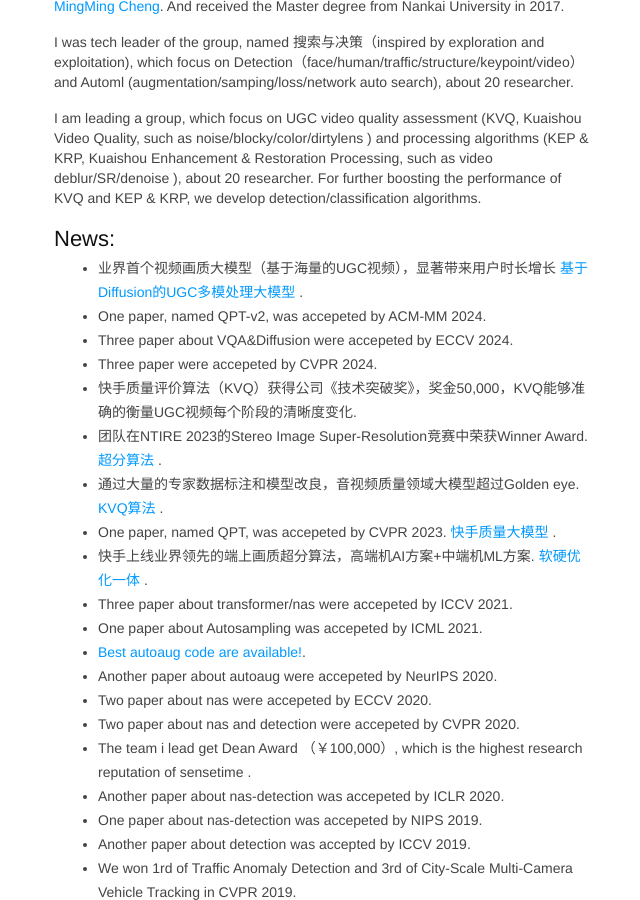
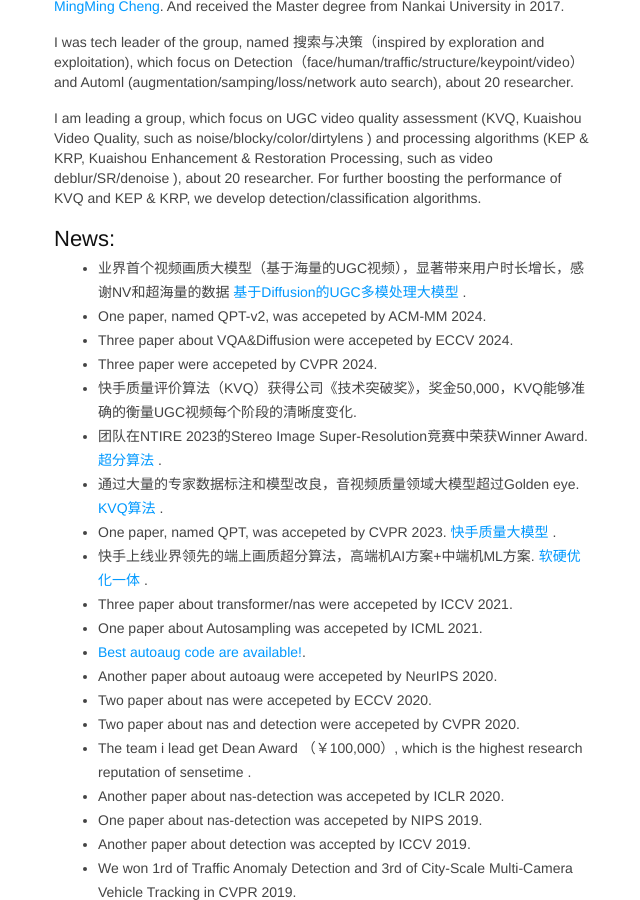
Before and after one commit to msunming/msunming.github.io, a Jekyll site: the page index.html, which Jekyll copies as it is, in a window 1280 px wide and 900 px high, scrolled down 586 px. Shown: the whole window, without its empty margins (106-746 px from the left). Built offline with Jekyll 4.4.1, drawn with Linux system fonts in a browser that asks for light colours.

Commit message:
Update index.html

```diff
--- a/index.html
+++ b/index.html
@@ -466,7 +466,7 @@ pre .markdown .emphasis {
 
 	        <h2>News:</h2>
 		<ul>
-	    <li> 业界首个视频画质大模型（基于海量的UGC视频），显著带来用户时长增长 <a href="https://mp.weixin.qq.com/s/zRUoL2eJaOS2wIcB_xiQkg"> 基于Diffusion的UGC多模处理大模型 </a> .</li>
+	    <li> 业界首个视频画质大模型（基于海量的UGC视频），显著带来用户时长增长，感谢NV和超海量的数据 <a href="https://mp.weixin.qq.com/s/zRUoL2eJaOS2wIcB_xiQkg"> 基于Diffusion的UGC多模处理大模型 </a> .</li>
 	    <li> One paper, named QPT-v2,  was accepeted by ACM-MM 2024.</li>
 	    <li> Three paper about VQA&Diffusion  were accepeted by ECCV 2024.</li>
 	    <li> Three paper were accepeted by CVPR 2024.</li>
```
